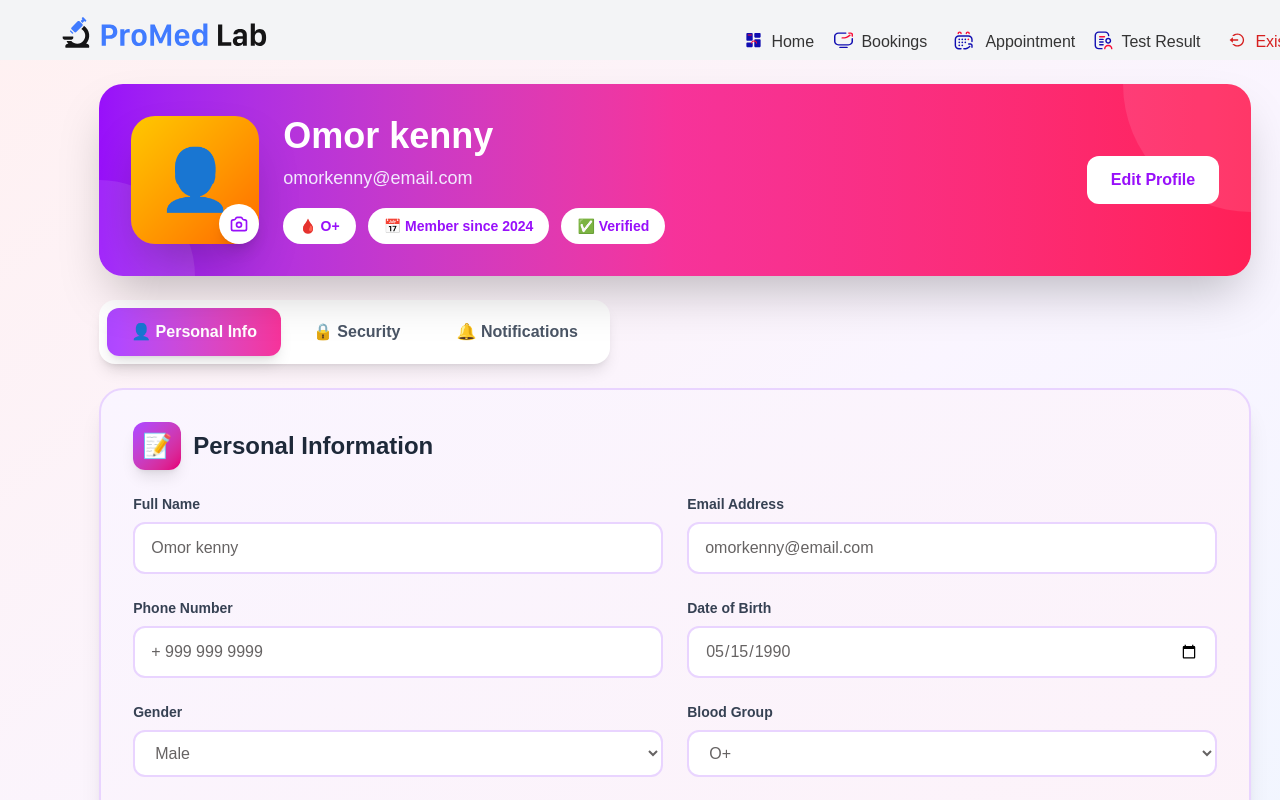
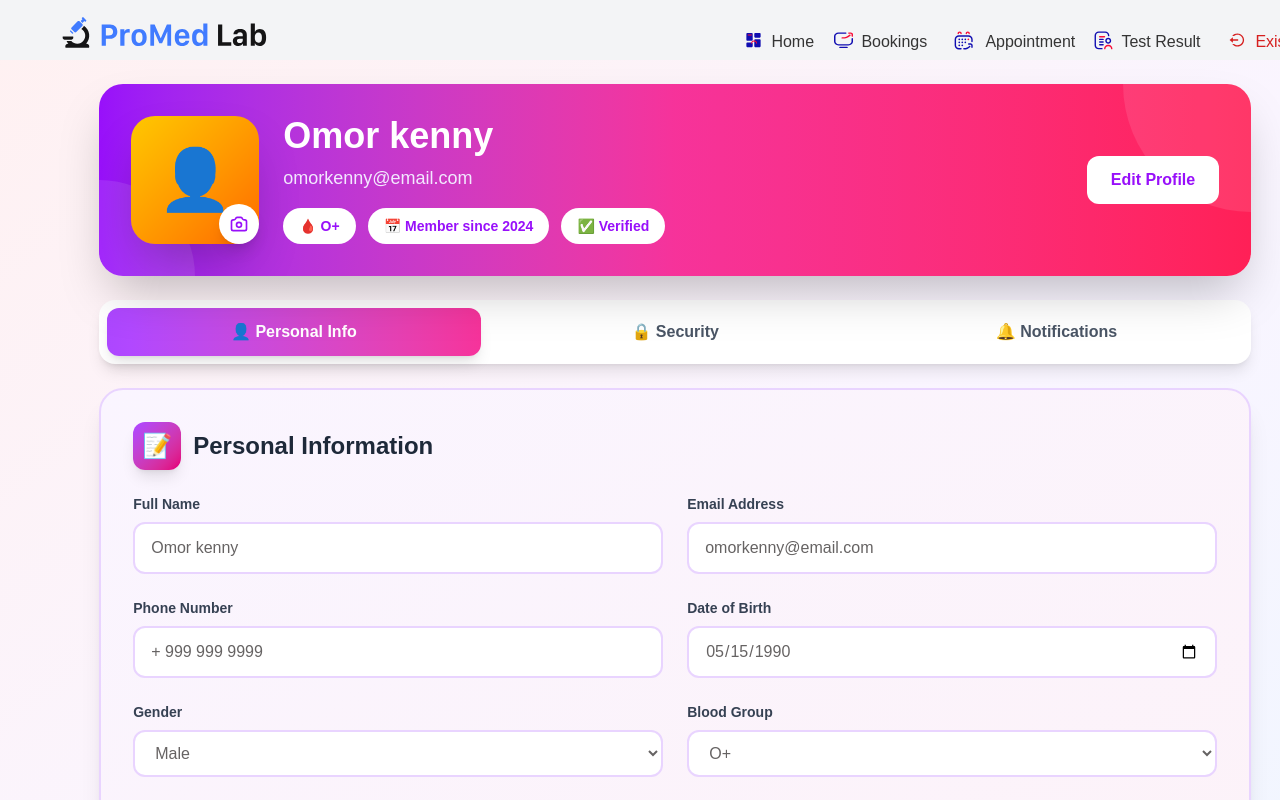
Before and after one commit to Omoboi-coder/my-healthcare-app, a Next.js app: page /profile in a window 1280 px wide. Shown: the top 800 px of the page. Built offline with nearby package versions, Linux system fonts and the light colour scheme.

Commit message:
fifth commit (minor adjustment)

```diff
--- a/src/app/appointment/page.js
+++ b/src/app/appointment/page.js
@@ -242,9 +242,7 @@ const MyAppointments = () => {
                             onClick={() => handleDownloadReport(appointment.id)}
                             className="flex-1 px-4 py-2.5 bg-[#407BFF] text-white text-sm font-medium rounded-lg hover:bg-[#3366DD] transition flex items-center justify-center gap-2"
                           >
-                            <svg className="w-4 h-4" fill="none" stroke="currentColor" viewBox="0 0 24 24">
-                              <path strokeLinecap="round" strokeLinejoin="round" strokeWidth={2} d="M12 10v6m0 0l-3-3m3 3l3-3m2 8H7a2 2 0 01-2-2V5a2 2 0 012-2h5.586a1 1 0 01.707.293l5.414 5.414a1 1 0 01.293.707V19a2 2 0 01-2 2z" />
-                            </svg>
+
                             Download Report
                           </button>
                         )}
--- a/src/app/profile/page.js
+++ b/src/app/profile/page.js
@@ -105,10 +105,10 @@ const ProfileSettings = () => {
         </div>
 
         {/* Tabs */}
-        <div className="bg-white rounded-2xl shadow-lg p-2 mb-6 inline-flex gap-2">
+        <div className="bg-white rounded-2xl shadow-lg p-2 mb-6 flex flex-wrap gap-2 w-full">
   <button
     onClick={() => setActiveTab('personal')}
-            className={`px-6 py-3 rounded-xl font-semibold transition-all ${
+    className={`flex-1 min-w-[140px] px-4 py-3 rounded-xl font-semibold transition-all ${
       activeTab === 'personal'
         ? 'bg-gradient-to-r from-purple-500 to-pink-500 text-white shadow-lg'
         : 'text-gray-600 hover:bg-gray-100'
@@ -118,7 +118,7 @@ const ProfileSettings = () => {
   </button>
   <button
     onClick={() => setActiveTab('security')}
-            className={`px-6 py-3 rounded-xl font-semibold transition-all ${
+    className={`flex-1 min-w-[140px] px-4 py-3 rounded-xl font-semibold transition-all ${
       activeTab === 'security'
         ? 'bg-gradient-to-r from-blue-500 to-cyan-500 text-white shadow-lg'
         : 'text-gray-600 hover:bg-gray-100'
@@ -128,7 +128,7 @@ const ProfileSettings = () => {
   </button>
   <button
     onClick={() => setActiveTab('notifications')}
-            className={`px-6 py-3 rounded-xl font-semibold transition-all ${
+    className={`flex-1 min-w-[140px] px-4 py-3 rounded-xl font-semibold transition-all ${
       activeTab === 'notifications'
         ? 'bg-gradient-to-r from-green-500 to-emerald-500 text-white shadow-lg'
         : 'text-gray-600 hover:bg-gray-100'
@@ -225,7 +225,7 @@ const ProfileSettings = () => {
                   value={profileData.bloodGroup}
                   onChange={handleInputChange}
 
-                  className="w-full px-4 py-3 bg-white border-2 border-purple-200 rounded-xl focus:ring-2
+                  className="w-full px-4 py-3  bg-white border-2 border-purple-200 rounded-xl focus:ring-2
                   text-[#666363] placeholder:text-[#666363] focus:ring-purple-500 focus:border-transparent outline-none transition disabled:bg-gray-50"
                 >
                   <option>A+</option>
```
Lines whose indentation alone changed are shown as unchanged.
